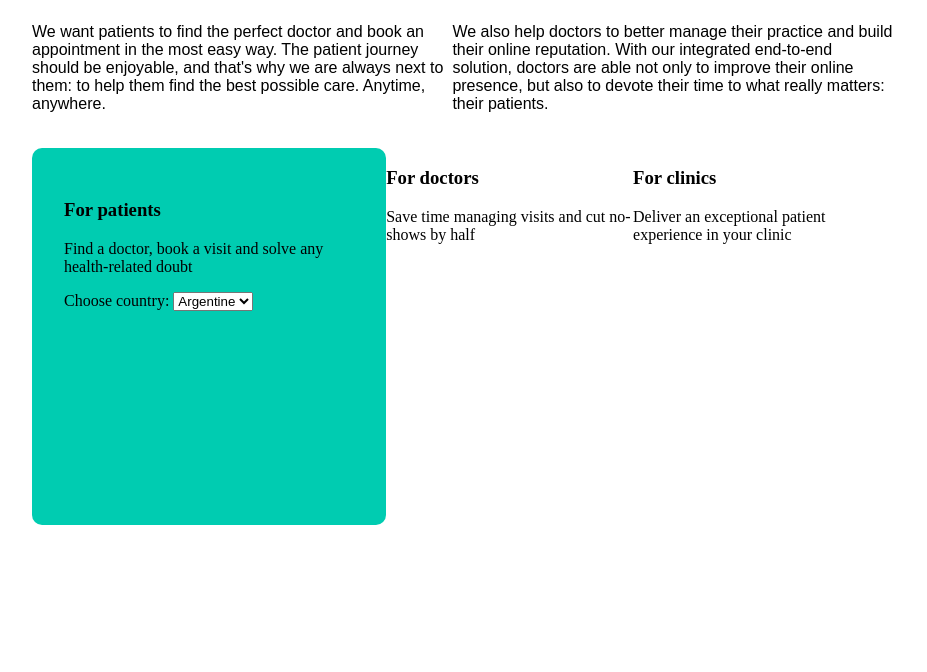
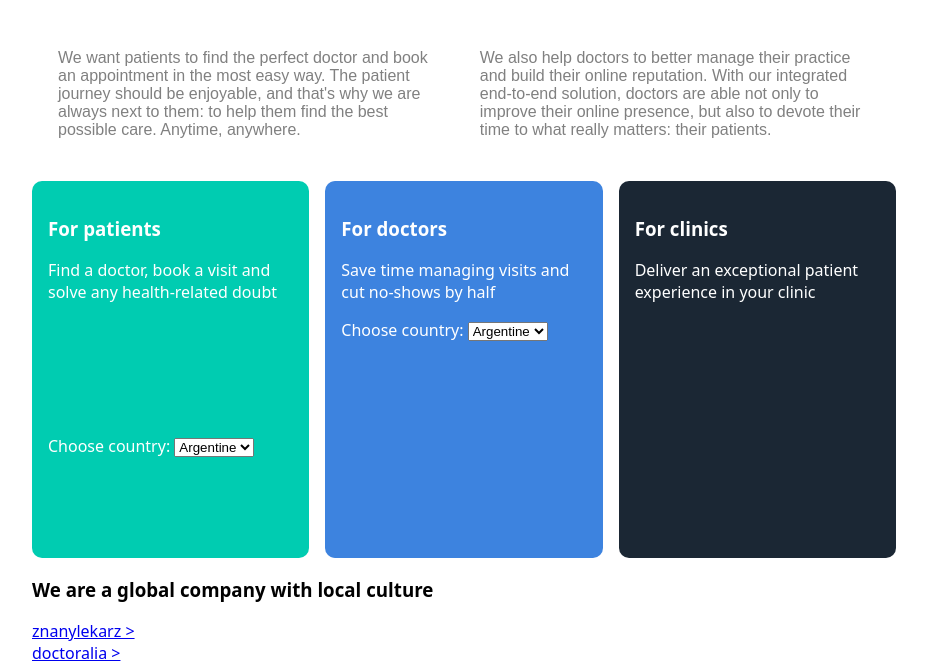
Before and after one commit to hargo2022/docplanner, a plain HTML site: page index.html in a window 1280 px wide. Shown: the part 217-889 px from the top of the page, without its empty margins (176-1103 px from the left). Before the commit the page ends 800 px from the top, so only its background shows below. Drawn offline with Linux system fonts and the light colour scheme.

Commit message:
second commit

```diff
--- a/index.html
+++ b/index.html
@@ -31,47 +31,87 @@
         <img src="logo2.png">
     </div>
     <h1>Making the healthcare experience more human</h1>
-    <div class="parag">
-        <div class="parag1">
-            <p>We want patients to find the perfect doctor and book an appointment in the most easy way. The patient
+    <div class="parag-div">
+        <p class="parag">We want patients to find the perfect doctor and book an appointment in the most easy way. The
+            patient
             journey should be enjoyable, and that's why we are always next to them: to help them find the best
             possible care. Anytime, anywhere.</p>
+
+        <p class="parag">We also help doctors to better manage their practice and build their online reputation. With
+            our
+            integrated end-to-end solution, doctors are able not only to improve their online presence, but also to
+            devote their time to what really matters: their patients.</p>
+
     </div>
 
-        <div class="parag2">
-            <p>We also help doctors to better manage their practice and build their online reputation. With our
-                integrated end-to-end solution, doctors are able not only to improve their online presence, but also to
-                devote their time to what really matters: their patients.</p>
+    <div class="cards">
+        <!-- First card -->
+        <div class="card card-1">
+            <div class="top">
+                <h3>For patients</h3>
+                <p>Find a doctor, book a visit and solve any health-related doubt</p>
             </div>
 
-    </div>
-    <div>
-        <h2></h2>
-    </div>
-
-    <div class="block1">
-        <div class="block1-1">
-            <h3>For patients</h3>
-            <p>Find a doctor, book a visit and solve any health-related doubt</p>
+            <div class="bottom">
                 <label for="Choose country">Choose country:</label>
-
                 <select name="choose country" id="choose">
                     <option value="Argentine">Argentine</option>
                     <option value="Brasil">Brazil</option>
                     <option value="Chile">Chile</option>
                     <option value="Colombia">Colombia</option>
+                    <option value="czech">czech</option>
+                    <option value="Germany">Germany</option>
+                    <option value="Italy">Italy</option>
+                    <option value="Mexico">Mexico</option>
+                    <option value="Peru">Peru</option>
+                    <option value="Poland">Poland</option>
+                    <option value="Portugal">Portugal</option>
+                    <option value="Spain">Spain</option>
+                    <option value="Turkey">Turkey</option>
                 </select>
             </div>
-        <div class="block1-2">
+        </div>
+
+        <!-- second card -->
+        <div class="card card-2">
             <h3>For doctors</h3>
             <p>Save time managing visits and cut no-shows by half</p>
+            <div class="bottom">
+                <label for="Choose country">Choose country:</label>
+                <select name="choose country" id="choose">
+                    <option value="Argentine">Argentine</option>
+                    <option value="Brasil">Brazil</option>
+                    <option value="Chile">Chile</option>
+                    <option value="Colombia">Colombia</option>
+                    <option value="czech">czech</option>
+                    <option value="Germany">Germany</option>
+                    <option value="Italy">Italy</option>
+                    <option value="Mexico">Mexico</option>
+                    <option value="Peru">Peru</option>
+                    <option value="Poland">Poland</option>
+                    <option value="Portugal">Portugal</option>
+                    <option value="Spain">Spain</option>
+                    <option value="Turkey">Turkey</option>
+                </select>
             </div>
-        <div class="block1-3">
+        </div>
+
+        <!-- third card -->
+        <div class="card card-3">
             <h3>For clinics</h3>
             <p>Deliver an exceptional patient experience in your clinic</p>
         </div>
     </div>
 
+    <div>
+    <h3>We are a global company with local culture</h3>
+    </div>
+    <div>
+        <a href="https://www.znanylekarz.pl/?__hstc=94104962.9923b8bbbc3ed73fe31338906800ddbf.1665602687392.1665689008298.1666033129218.5&__hssc=94104962.1.1666033129218&__hsfp=4034291516">znanylekarz >
+    </div>
+    <div>
+        <a href="https://www.doctoralia.es/?__hstc=94104962.9923b8bbbc3ed73fe31338906800ddbf.1665602687392.1665689008298.1666033129218.5&__hssc=94104962.1.1666033129218&__hsfp=4034291516">doctoralia >
+    </div>
 
 
 
--- a/style.css
+++ b/style.css
@@ -1,61 +1,85 @@
-.image1{
+.image1 {
 
     width: 268px;
     height: 33px;
 }
 
-.topbar{
+.topbar {
     display: flex;
     justify-content: space-between;
 }
-ul{
+
+ul {
     display: flex;
     list-style: none;
 }
-li{
+
+li {
     margin: 5px;
 }
-.logo2{
+
+.logo2 {
     width: 60px;
     margin: auto;
 
 }
-html{
+
+html {
+    font-family: system-ui, -apple-system, BlinkMacSystemFont, 'Segoe UI', Roboto, Oxygen, Ubuntu, Cantarell, 'Open Sans', 'Helvetica Neue', sans-serif;
     margin-left: 200px;
     margin-right: 200px;
 
 }
-.parag{
+
+.parag-div {
     display: flex;
     font-family: Arial, Helvetica, sans-serif;
-    margin: 12.8px 0px;
 }
 
-.parag1.parag2{
-    font-family: Arial, Helvetica, sans-serif;
-    margin: 12.8px 0px;
+.parag {
+    color: gray;
+    padding: 26px;
 }
-h1{
+
+h1 {
     text-align: center;
-   font-family: Arial,sans-serif;
+    font-family: Arial, sans-serif;
     font-weight: 300;
-   font-size: 2.125rem;
+    font-size: 2rem;
     color: #00b39b;
 }
-p{
+
+p {
     justify-content: ;
 }
-.block1{
-    display:flex;
-    justify-content: space-between;
+
+.cards {
+    display: flex;
+    justify-content: center;
+    gap: 16px;
 
 }
-.block1-1{
+
+.card {
+    color: white;
+    border-radius: 10px;
+    padding: 16px;
+    height: 345px;
+    width: 260px;
+}
+
+.card-1 {
     background-color: #00ccb1;
-    border-radius: 10px;
-    padding: 2em 2em 0;
-    overflow: hidden;
-    height: 345px;
-    flex-direction: column;
-    justify-content: space-between
 }
+
+.card-2 {
+    background-color: #3d83df;
+}
+
+.card-3 {
+    background-color: #1b2734;
+}
+
+.card .top {
+    margin-bottom: 132px;
+}
```
Lines whose indentation alone changed are shown as unchanged.
